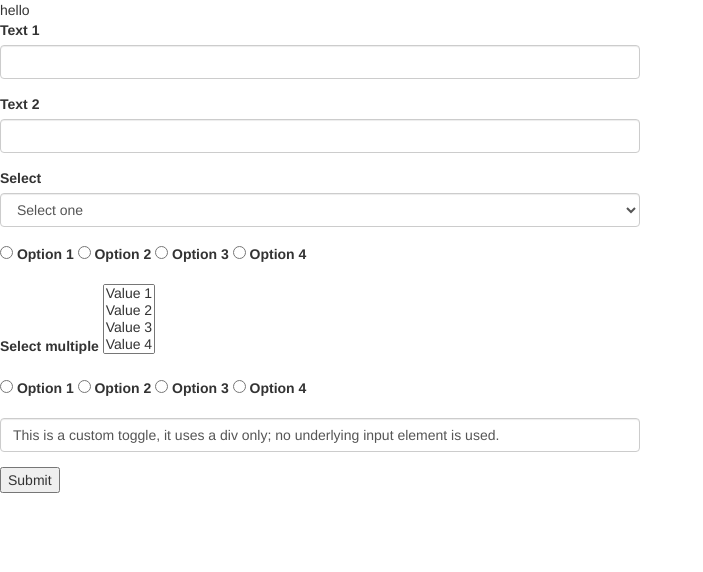
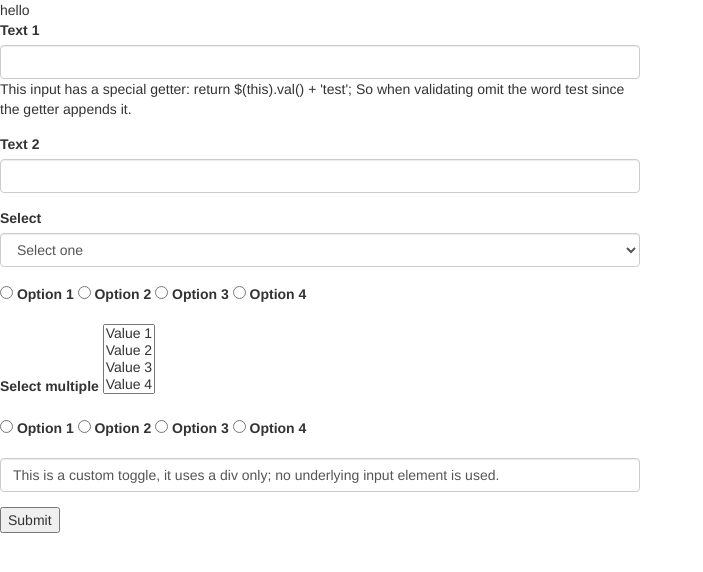
Before and after one commit to SAM-IT/st-forms, a plain HTML site: page index.html in a window 1280 px wide. Shown: the whole page, without its empty margins (0-703 px from the left). Drawn offline with nearby package versions, Linux system fonts and the light colour scheme.

Commit message:
Added a hint

```diff
--- a/index.html
+++ b/index.html
@@ -65,6 +65,8 @@ hello
     <div class="form-group">
         <label for="input1">Text 1</label>
         <input id="input1" class="form-control" type="text" name="text1" st-input st-validators='["return value == \"test123test\" ? true : \"Text 1 must equal test123test \";", "var messages = [];\n                \nif(value.length<1) {\n\tmessages.push(\"Code is too short (minimum is 1 characters).\");\n}\n\nif(value.length>5) {\n\tmessages.push(\"Code is too long (maximum is 5 characters).\");\n}\n\n                return messages.length == 0 ? true : messages;"]' st-getter="return $(this).val() + 'test';"/>
+        This input has a special getter: return $(this).val() + 'test';
+        So when validating omit the word test since the getter appends it.
     </div>
     <div class="form-group">
         <label for="input2">Text 2</label>
```
